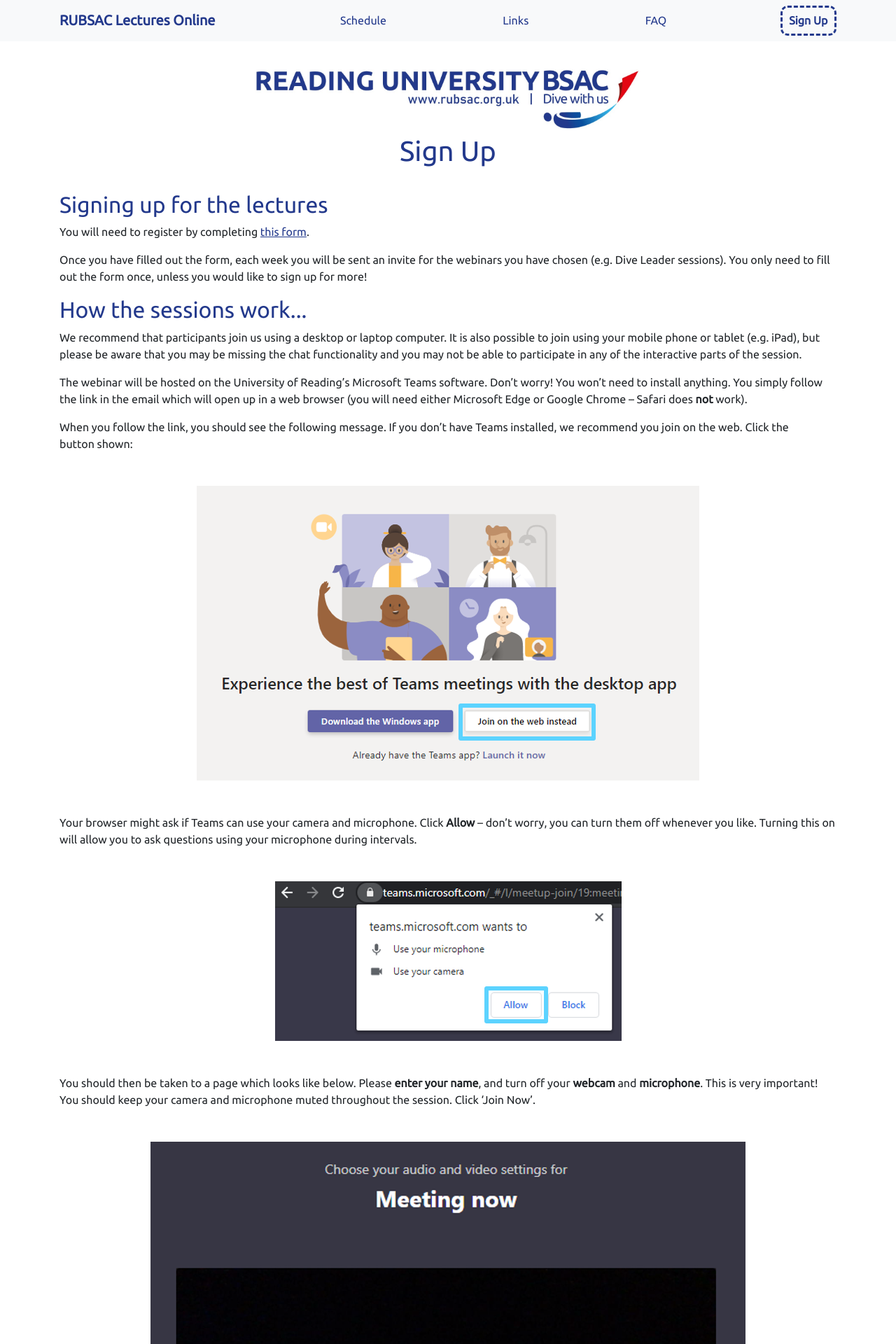
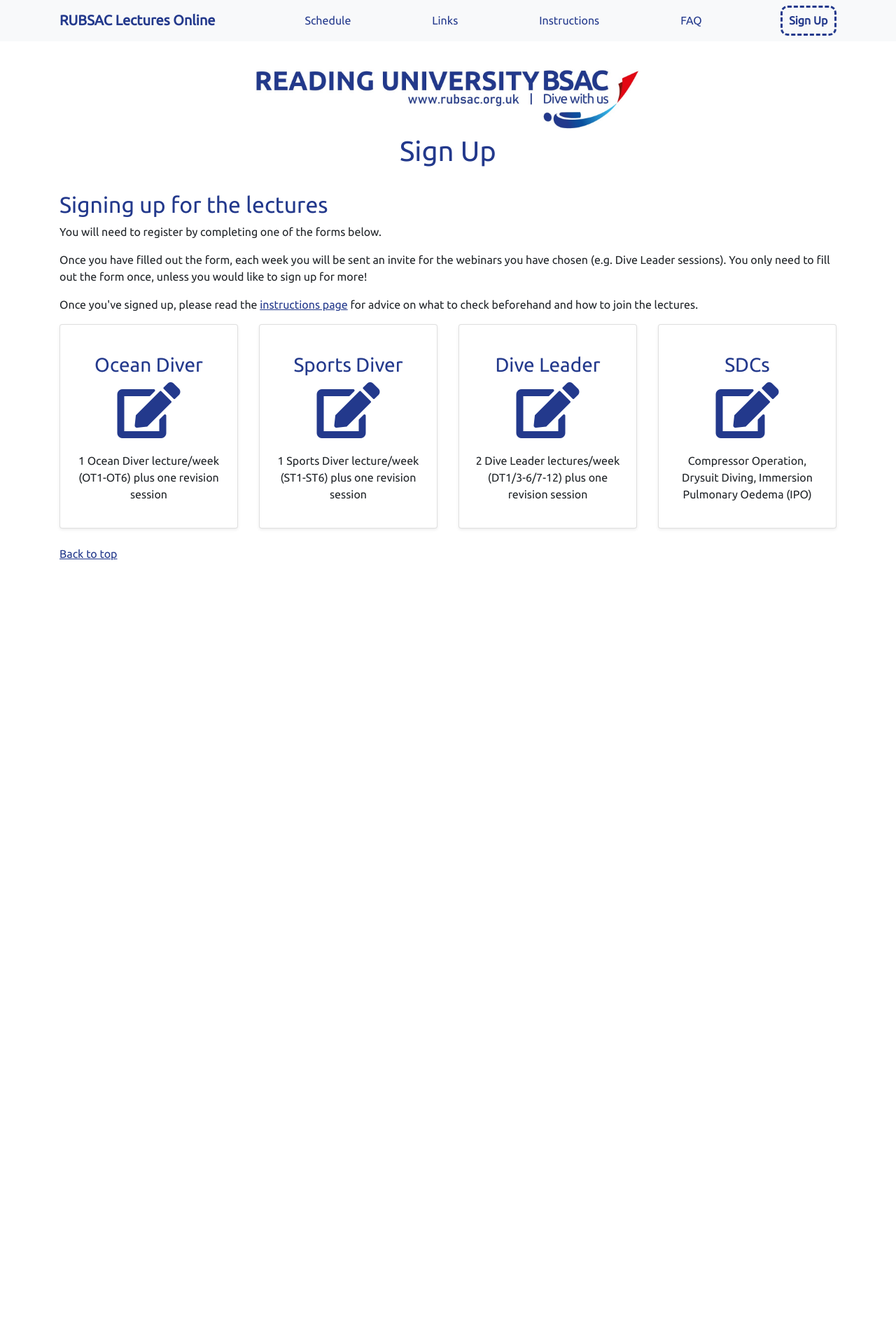
Before and after one commit to RUBSAC/rubsac.github.io, a Jekyll site: the page built from signup.html, in a window 1280 px wide. Shown: the top 1920 px of the page at 70% size. Built offline with Jekyll 4.4.1, drawn with Linux system fonts in a browser that asks for light colours; nearby versions of some CDN libraries; comment, search, counter and statistics services are not loaded; after the commit the page ends 900 px from its top, so only the background shows below that; some of the changed text lies outside the part shown.

Commit message:
Split up signup page into signup and instructions. Renamed question anchors, added troubleshooting section and FAQ link

```diff
--- a/Content/styles.css
+++ b/Content/styles.css
@@ -226,11 +226,14 @@
 
 p.card-link>a {
     font-size: 2.0rem;
+}
+
+p.card-link>a, div.card>div>a {
     text-decoration: none;
 }
 
 p.card-description {
-    font-size: smaller;
+    font-size: 1em;
 }
 
 img.signup {
--- a/Gemfile
+++ b/Gemfile
@@ -4,4 +4,4 @@
 
 git_source(:github) {|repo_name| "https://github.com/#{repo_name}" }
 
-gem "jekyll"
+gem 'jekyll'
--- a/_includes/header.html
+++ b/_includes/header.html
@@ -9,6 +9,9 @@
             </div>
             <div class="nav-item center">
                 <a href="links.html">Links</a>
+            </div>
+            <div class="nav-item center">
+                <a href="instructions.html">Instructions</a>
             </div>
             <div class="nav-item center">
                 <a href="faq.html">FAQ</a>
@@ -38,6 +41,9 @@
                     <a href="links.html">Links</a>
                 </div>
                 <div class="dropdown-nav-item center">
+                    <a href="instructions.html">Instructions</a>
+                </div>
+                <div class="dropdown-nav-item center">
                     <a href="faq.html">FAQ</a>
                 </div>
             </div>
--- a/index.html
+++ b/index.html
@@ -49,7 +49,7 @@
                                 &nbsp;
                             </p>
                             <a href="calendar.html">
-                                <i class="fa fa-6x fa-calendar"></i>
+                                <i class="fa fa-5x fa-calendar"></i>
                             </a>
                         </div>
                         <div class="card-body center">
@@ -71,7 +71,7 @@
                                 &nbsp;
                             </p>
                             <a href="links.html">
-                                <i class="fas fa-6x fa-external-link-alt"></i>
+                                <i class="fas fa-5x fa-external-link-alt"></i>
                             </a>
                         </div>
                         <div class="card-body center">
@@ -93,7 +93,7 @@
                                 &nbsp;
                             </p>
                             <a href="faq.html">
-                                <i class="far fa-6x fa-question-circle"></i>
+                                <i class="far fa-5x fa-question-circle"></i>
                             </a>
                         </div>
                         <div class="card-body center">
--- a/signup.html
+++ b/signup.html
@@ -12,77 +12,103 @@
                 <div class="col-12">
                     <h2>Signing up for the lectures</h2>
                     <p>
-                        You will need to register by completing <a href="https://forms.gle/mfaVHsVc9P9tNco4A" target="_blank">this
-                            form</a>.
+                        You will need to register by completing one of the forms below.
                     </p>
                     <p>
                         Once you have filled out the form, each week you will be sent an invite for the webinars you
                         have chosen (e.g. Dive Leader sessions). You only need to fill out the form once, unless you
                         would like to sign up for more!
                     </p>
-
-                    <h2>How the sessions work...</h2>
                     <p>
-                        We recommend that participants join us using a desktop or laptop computer. It is also possible
-                        to join using your mobile phone or tablet (e.g. iPad), but please be aware that you may be
-                        missing the chat functionality and you may not be able to participate in any of the interactive
-                        parts of the session.
-                    </p>
-                    <p>
-                        The webinar will be hosted on the University of Reading’s Microsoft Teams software. Don’t
-                        worry! You won’t need to install anything. You simply follow the link in the email which will
-                        open up in a web browser (you will need either Microsoft Edge or Google Chrome – Safari does
-                        <b>not</b> work).
-                    </p>
-                    <p>
-                        When you follow the link, you should see the following message. If you don’t have Teams
-                        installed, we recommend you join on the web. Click the button shown:
+                        Once you've signed up, please read the <a href="instructions.html">instructions page</a> for
+                        advice on what to check beforehand and how to join the lectures.
                     </p>
                 </div>
-                <div class="col-12 center">
-                    <img class="signup img-fluid" src="./Content/join-on-the-web.png">
+
+                <div class="col-12 col-md-3">
+                    <div class="card mb-4 shadow-sm">
+                        <div class="card-img-top center">
+                            <p>
+                                &nbsp;
+                            </p>
+                            <a href="https://forms.gle/JEQSWhVrQvh1jfHy9">
+                                <h3>
+                                    Ocean Diver
+                                </h3>
+                                <i class="fas fa-5x fa-edit"></i>
+                            </a>
                         </div>
-                <div class="col-12">
-                    <p>
-                        Your browser might ask if Teams can use your camera and microphone. Click <b>Allow</b> – don’t
-                        worry, you can turn them off whenever you like. Turning this on will allow you to ask questions
-                        using your microphone during intervals.
+                        <div class="card-body center">
+                            <p class="card-description">
+                                1 Ocean Diver lecture/week (OT1-OT6) plus one revision session
                             </p>
                         </div>
-                <div class="col-12 center">
-                    <img class="signup img-fluid" src="./Content/allow-mic-camera.png">
                     </div>
-                <div class="col-12">
+                </div>
+
+                <div class="col-12 col-md-3">
+                    <div class="card mb-4 shadow-sm">
+                        <div class="card-img-top center">
                             <p>
-                        You should then be taken to a page which looks like below. Please <b>enter your name</b>, and
-                        turn off your <b>webcam</b> and <b>microphone</b>. This is very important! You should keep your
-                        camera and microphone muted throughout the session. Click ‘Join Now’.
+                                &nbsp;
+                            </p>
+                            <a href="https://forms.gle/oUmynz1cpTgZYyHY6">
+                                <h3>
+                                    Sports Diver
+                                </h3>
+                                <i class="fas fa-5x fa-edit"></i>
+                            </a>
+                        </div>
+                        <div class="card-body center">
+                            <p class="card-description">
+                                1 Sports Diver lecture/week (ST1-ST6) plus one revision session
                             </p>
                         </div>
-                <div class="col-12 center">
-                    <img class="signup img-fluid" src="./Content/audio-video-settings.png">
                     </div>
-                <div class="col-12">
+                </div>
+
+                <div class="col-12 col-md-3">
+                    <div class="card mb-4 shadow-sm">
+                        <div class="card-img-top center">
                             <p>
-                        Please do not try to join the webinar using ‘Phone audio’ shown below. This option provides a
-                        telephone number to ring. However, the system is disruptive to the webinar, so phone audio
-                        participants cannot be accepted into the room.
+                                &nbsp;
+                            </p>
+                            <a href="https://forms.gle/gh7dGXwr1hU2aEdH7">
+                                <h3>
+                                    Dive Leader
+                                </h3>
+                                <i class="fas fa-5x fa-edit"></i>
+                            </a>
+                        </div>
+                        <div class="card-body center">
+                            <p class="card-description">
+                                2 Dive Leader lectures/week (DT1/3-6/7-12) plus one revision session
                             </p>
                         </div>
-                <div class="col-12 center">
-                    <img class="signup img-fluid" src="./Content/other-join-options.png">
                     </div>
-                <div class="col-12">
+                </div>
+
+                <div class="col-12 col-md-3">
+                    <div class="card mb-4 shadow-sm">
+                        <div class="card-img-top center">
                             <p>
-                        Finally, make sure you still have your <b>webcam</b> and <b>microphone</b> muted. You can also
-                        click on the <b>Meeting Chat</b> button to enable text chat. You can use this to ask questions
-                        throughout the session. The presenter may answer during the lecture, or one of our instructor
-                        team may respond in the Meeting Chat.
+                                &nbsp;
+                            </p>
+                            <a href="https://forms.gle/i6yuLDQiUhU2psFq9">
+                                <h3>
+                                    SDCs
+                                </h3>
+                                <i class="fas fa-5x fa-edit"></i>
+                            </a>
+                        </div>
+                        <div class="card-body center">
+                            <p class="card-description">
+                                Compressor Operation, Drysuit Diving, Immersion Pulmonary Oedema (IPO)
                             </p>
                         </div>
-                <div class="col-12 center">
-                    <img class="signup img-fluid" src="./Content/cam-mic-chat.png">
                     </div>
+                </div>
+
             </div>
         </div>
     </div>
```
Also changed, not shown: faq.html (+28 -16 lines), instructions.html (added, +243 -0 lines), Content/audio-off.png (added), Content/join-on-the-web-blue-rect.png (renamed from Content/join-on-the-web.png), Content/join-on-the-web-pink-oval.png (added), Content/phone-audio.png (added), Content/speech-bubble.jpg (added). Lines whose indentation alone changed are shown as unchanged.
